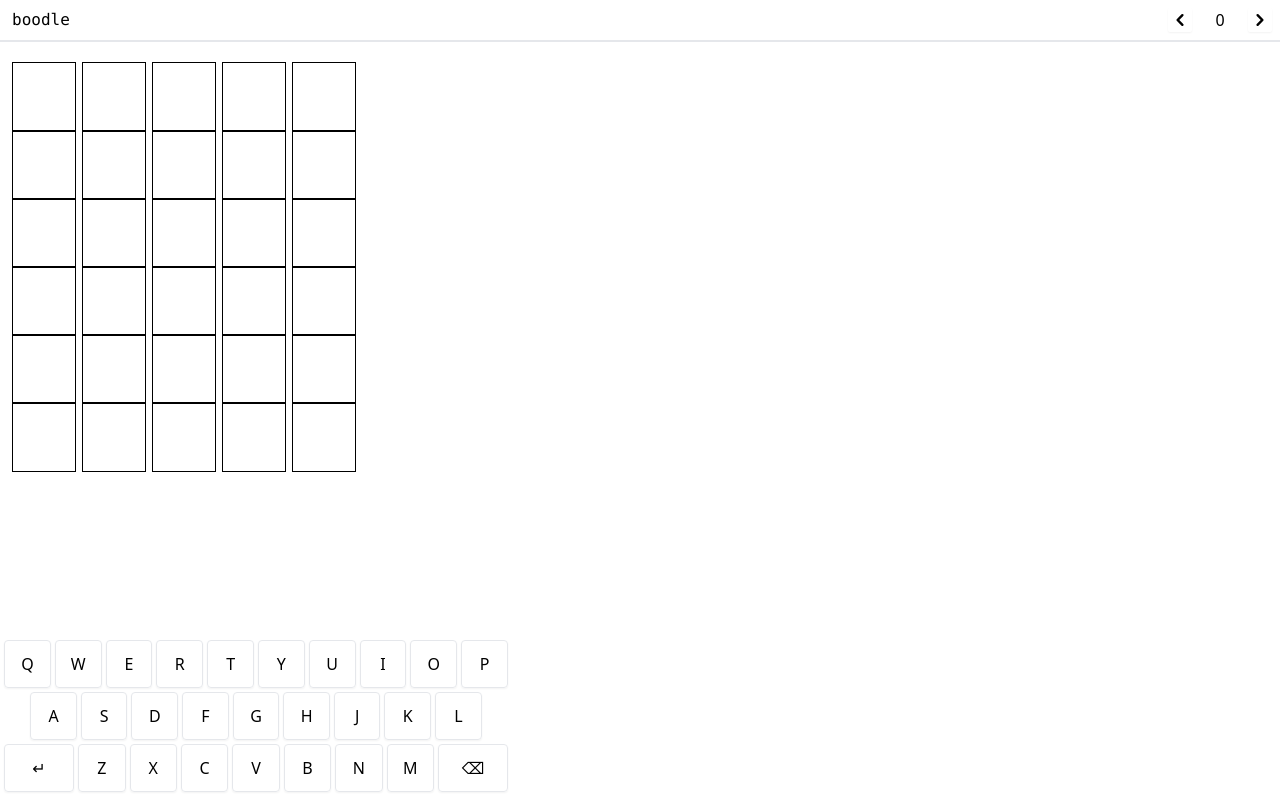
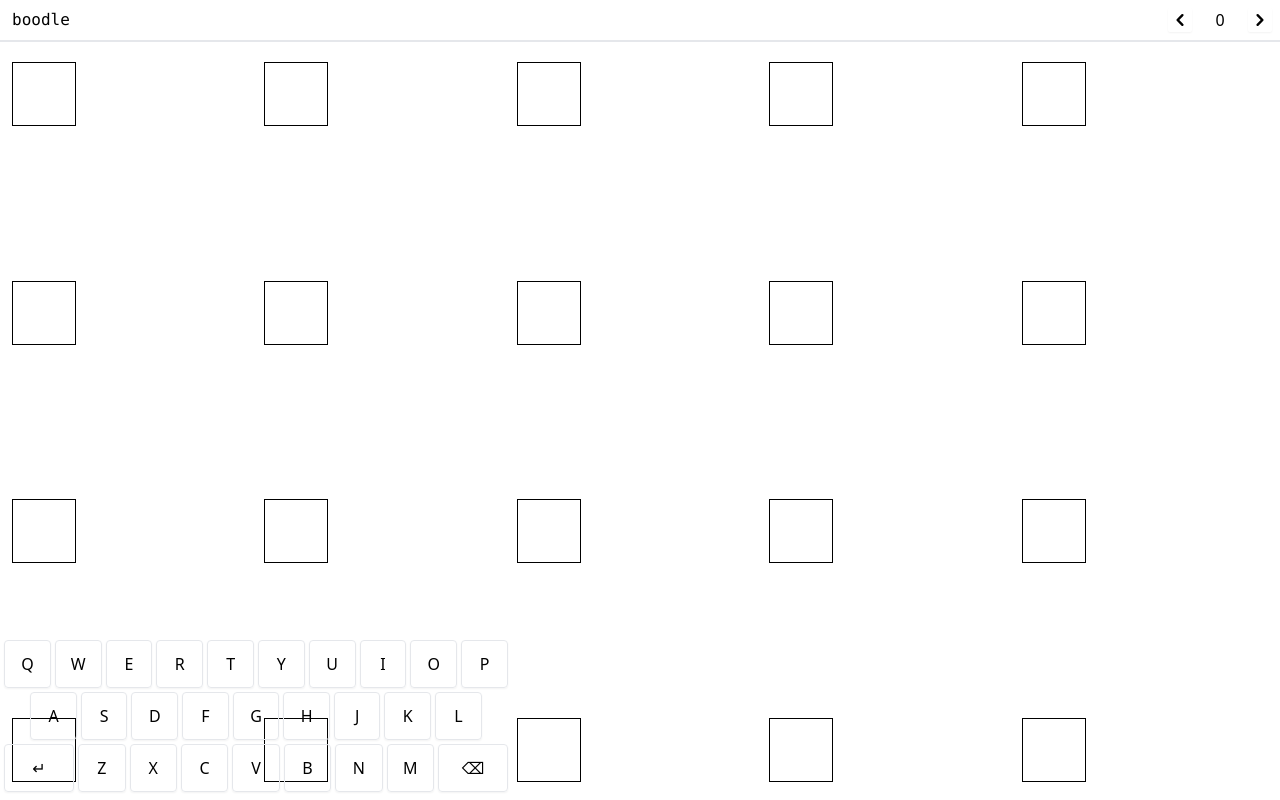
Before and after one commit to haroundjudzman/boodle, a Next.js app: page / in a window 1280 px wide. Shown: the top 800 px of the page. Built offline with nearby package versions, Linux system fonts and the light colour scheme.

Commit message:
fix size

```diff
--- a/components/Game.tsx
+++ b/components/Game.tsx
@@ -101,9 +101,9 @@ export default function Game() {
   }
 
   return (
-    <div className="mt-5 max-w-fit">
+    <div className="mt-5">
       <div
-        className="grid grid-rows-6 gap-16 aspect-square mx-3"
+        className="grid grid-rows-6 gap-14 aspect-square mx-3"
         key={Number(wordNumber)}
       >
         {Array(6)
@@ -137,7 +137,7 @@ export default function Game() {
           })}
       </div>
       {status !== 'playing' && (
-        <div className="mt-32 mx-3 flex justify-between">
+        <div className="mt-24 mx-3 flex justify-between">
           <div className="font-mono pt-1">
             {status === 'won' && <p>You won! {'🎉'}</p>}
             {status === 'lost' && (
--- a/components/Tile.tsx
+++ b/components/Tile.tsx
@@ -39,7 +39,7 @@ export default function Tile(props: Props) {
   return (
     <div
       style={style}
-      className={`text-2xl font-sans uppercase text-black text-center h-[70px] w-[64px] font-medium ${background} flex justify-center items-center ${border} ${borderColor} ${shadow}`}
+      className={`text-2xl font-sans uppercase text-black text-center h-[64px] w-[64px] font-medium ${background} flex justify-center items-center ${border} ${borderColor} ${shadow}`}
     >
       {props.char}
     </div>
```
